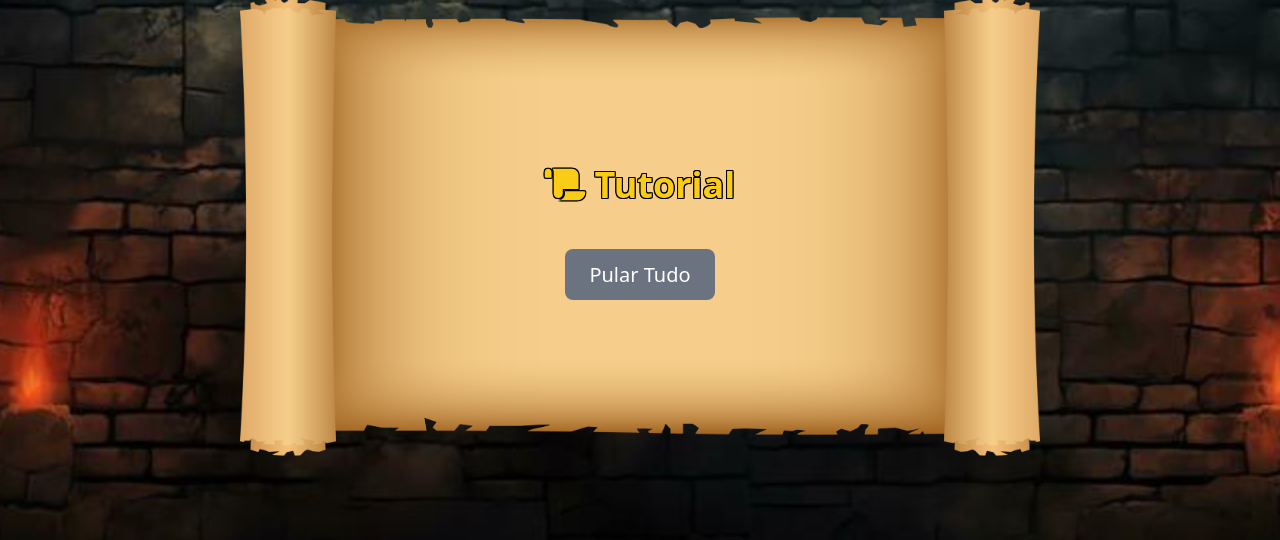
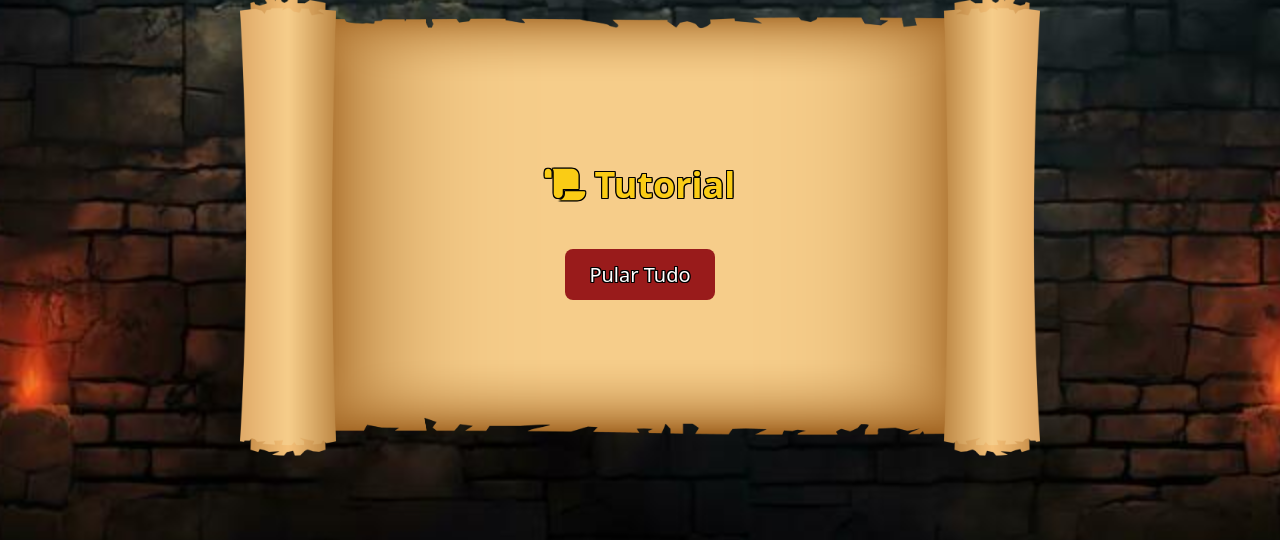
Before and after one commit to BanguelaDev/Trabalho-Pratico-P2, a Flask app: template src/templates/tutorial.html in a window 1280 px wide. Shown: the part 173-713 px from the top of the page. Run offline with Flask 3, Linux system fonts and the light colour scheme; the template is opened without the code that fills it, so the values that code supplies are empty; some libraries are stand-ins or nearby versions.

Commit message:
a
mudei umas coisas no tutorial, o Boas vindas sumiu no ticket.

```diff
--- a/src/templates/tutorial.html
+++ b/src/templates/tutorial.html
@@ -15,7 +15,7 @@
             left: 50%;
             transform: translate(-50%, -50%);
         }
-        p,h2 {
+        p,h2,a {
             text-shadow:
                 1px 1px 0 black,
                 -1px 1px 0 black,
@@ -65,11 +65,11 @@
         <!-- Botões de Navegação -->
         <div class="mt-8 space-x-4">
             {% if page < 3 %}
-            <a href="{{ url_for('game.tutorial', page=page + 1) }}" class="bg-blue-500 hover:bg-blue-600 text-white py-3 px-6 rounded-lg text-xl transition-colors">
+            <a href="{{ url_for('game.tutorial', page=page + 1) }}" style="background-color: #DC143C;" class="hover:bg-blue-600 text-white py-3 px-6 rounded-lg text-xl transition-colors">
                 Próximo
             </a>
             {% endif %}
-            <a href="{{ url_for('game.ticket') }}" class="bg-gray-500 hover:bg-gray-600 text-white py-3 px-6 rounded-lg text-xl transition-colors">
+            <a href="{{ url_for('game.ticket') }}" class="bg-red-800 hover:bg-gray-600 text-white py-3 px-6 rounded-lg text-xl transition-colors">
                 Pular Tudo
             </a>
         </div>
```
Also changed, not shown: src/templates/ticket.html (+6 -8 lines).
